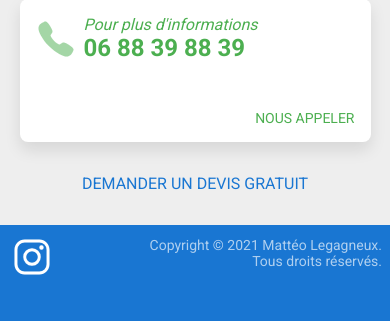
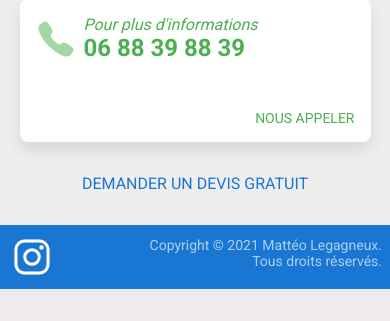
Before and after one commit to matteokeole/FichetProprete, a PHP site: page / in a window 390 px wide. Shown: the part 849-1170 px from the top of the page. After the commit the page ends 1138 px from the top, so only its background shows below. Run offline with PHP 8.4, Linux system fonts and the light colour scheme.

Commit message:
Mobile adjustments

```diff
--- a/assets/css/cards.css
+++ b/assets/css/cards.css
@@ -32,7 +32,7 @@
 
 .card-estimate {color: var(--card-estimate)}
 
-.card-call {color: var(--card-call)}
+.card-call, .card-call h2 {color: var(--card-call)}
 
 .card-call .content-inner {
 	display: flex;
--- a/assets/css/footer.css
+++ b/assets/css/footer.css
@@ -3,7 +3,6 @@
 footer {
 	display: flex;
 	justify-content: space-between;
-	height: 80px;
 	padding: 8px;
 	background-color: var(--primary);
 	color: #fff
--- a/assets/css/main.css
+++ b/assets/css/main.css
@@ -25,7 +25,7 @@
 
 body {
 	margin: 0;
-	background-color: var(--background)
+	background-color: var(--primary)
 }
 
 main {
@@ -33,7 +33,8 @@ main {
 	align-items: center;
 	flex-direction: column;
 	min-height: 50vh;
-	padding: 16px 0
+	padding: 16px 0;
+	background-color: var(--background)
 }
 
 section {
--- a/index.html
+++ b/index.html
@@ -50,6 +50,7 @@
 					$headers = "From: " . $_POST["email"] . "\r\nMIME-Version: 1.0\r\nContent-Type: text/html; charset=ISO-8859-1\r\nX-Priority: 1";
 					$send = mail(
 						"matteoo34@icloud.com",
+						// "fichetproprete@gmail.com",
 						"Fichet Propreté",
 						$msg,
 						$headers
```
